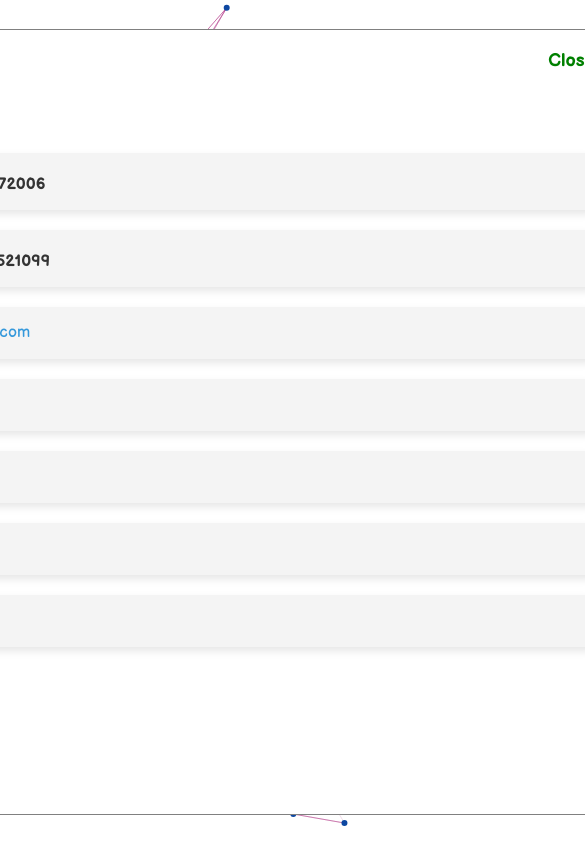
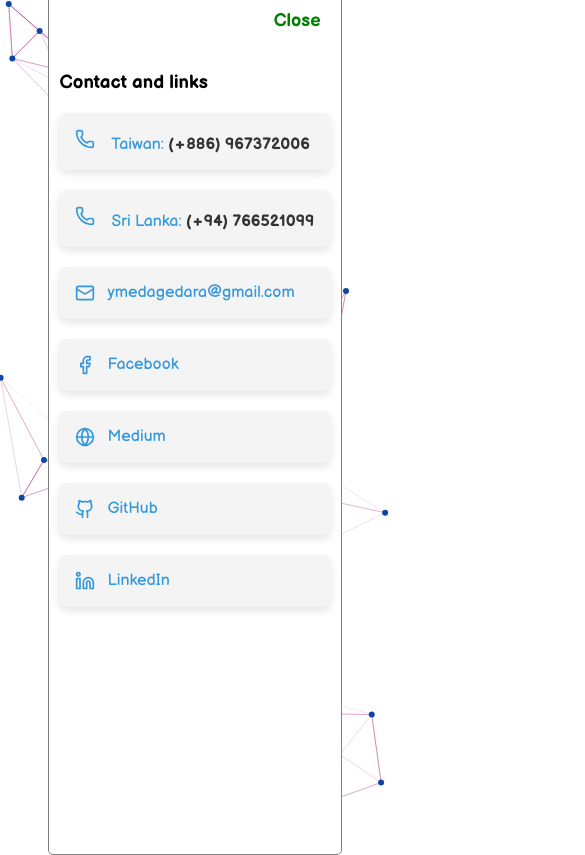
Before and after one commit to Yasashri/portfolio, a React (Vite) app: page / in a window 390 px wide. Both pictures are taken after a click on the element "Contact". Shown: the top 855 px of the page, 585 px wide, since content can reach past the window. Built offline with nearby package versions, Linux system fonts and the light colour scheme; a small style sheet from the web is missing; a web font is replaced by a local one.

Commit message:
Basic mobile responsive scss

```diff
--- a/src/styles/css/App.css
+++ b/src/styles/css/App.css
@@ -78,7 +78,7 @@
   }
   .ym-container__menu {
     flex-direction: column;
-    gap: 10px;
+    gap: 20px;
   }
 }
 /* Mobile */
@@ -89,18 +89,22 @@
   .ym-container__menu-item {
     font-size: 1rem;
     padding: 10px 20px;
+    width: 200px;
+    text-align: center;
   }
 }
 /* Small Mobile (like iPhone SE) */
-@media (max-width: 480px) {
-  .ym-container__name {
-    font-size: 1.5rem;
+/* @media (max-width: 480px) {
+  .ym-container {
+    &__name {
+      font-size: 1.5rem;
+    }
+    &__menu-item {
+      font-size: 0.9rem;
+      padding: 8px 16px;
+    }
   }
-  .ym-container__menu-item {
-    font-size: 0.9rem;
-    padding: 8px 16px;
-  }
-}
+} */
 @keyframes slideInLeft {
   from {
     transform: translateX(-100%);
@@ -305,3 +309,25 @@
   transform: scale(1.05);
   box-shadow: 0 8px 16px rgba(0, 0, 0, 0.2);
 }
+
+@media (max-width: 768px) {
+  .ym-container {
+    /* justify-content: unset; */
+    /*  align-items: unset; */
+  }
+  .ym-container .yms-link-set {
+    display: none;
+  }
+  .ym-container .ym-contact-container {
+    display: unset;
+    width: unset;
+    height: 100%;
+    padding: 10px;
+  }
+  .ym-container .ym-contact-container .ym-contact-container__title {
+    margin: 10px 10px 0 0;
+  }
+  .ym-container .ym-contact-container .ym-contact-container__card .ym-contact-container__card-data .ym-section-title {
+    margin-left: 20px;
+  }
+}
--- a/src/styles/scss/_contact.scss
+++ b/src/styles/scss/_contact.scss
@@ -60,7 +60,7 @@
       .download {
         margin-right: 10px;
       }
-      .close{
+      .close {
         color: red;
       }
     }
@@ -226,3 +226,29 @@
     }
   }
 }
+
+@media (max-width: 768px) {
+  .ym-container {
+    .yms-link-set {
+      display: none;
+    }
+    /* justify-content: unset; */
+    /*  align-items: unset; */
+    .ym-contact-container {
+      display: unset;
+      width: unset;
+      height: 100%;
+      padding: 10px;
+      .ym-contact-container__title {
+        margin: 10px 10px 0 0;
+      }
+      .ym-contact-container__card {
+        .ym-contact-container__card-data {
+          .ym-section-title {
+            margin-left: 20px;
+          }
+        }
+      }
+    }
+  }
+}
--- a/src/styles/scss/_home.scss
+++ b/src/styles/scss/_home.scss
@@ -57,7 +57,7 @@
         &:visited {
           color: #0000ee;
         }
-        &:hover{
+        &:hover {
           text-decoration: underline;
         }
       }
@@ -75,7 +75,7 @@
     }
     &__menu {
       flex-direction: column; // Stack menu items
-      gap: 10px;
+      gap: 20px;
     }
   }
 }
@@ -89,12 +89,14 @@
     &__menu-item {
       font-size: 1rem;
       padding: 10px 20px;
+      width: 200px;
+      text-align: center;
     }
   }
 }
 
 /* Small Mobile (like iPhone SE) */
-@media (max-width: 480px) {
+/* @media (max-width: 480px) {
   .ym-container {
     &__name {
       font-size: 1.5rem;
@@ -104,4 +106,4 @@
       padding: 8px 16px;
     }
   }
-}
+} */
```
